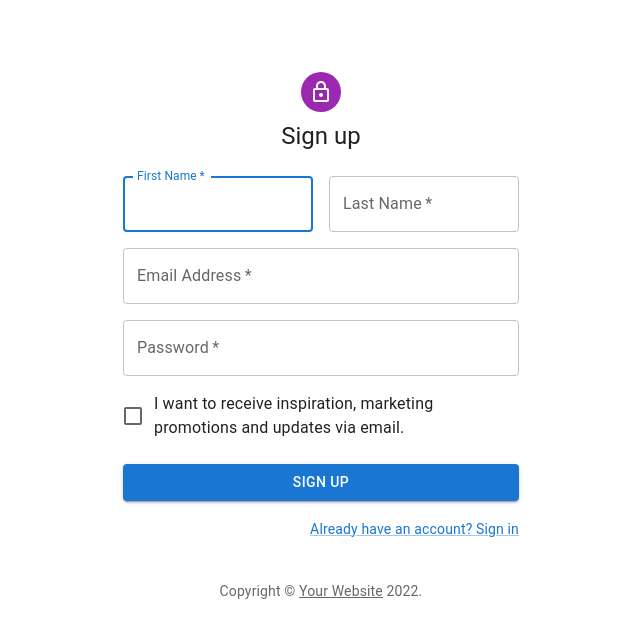
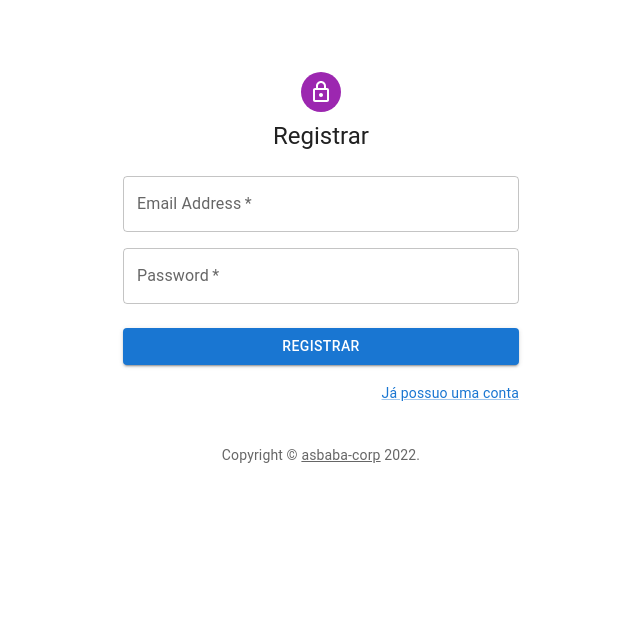
Before and after one commit to asbaba-corp/balcony, a Next.js app: page /user/register in a window 1280 px wide. Shown: the top 638 px of the page, without its empty margins (319-959 px from the left). Built offline with nearby package versions, Linux system fonts and the light colour scheme.

Commit message:
feat: improve login an register page

```diff
--- a/core/http-client/axios-client.ts
+++ b/core/http-client/axios-client.ts
@@ -3,13 +3,14 @@ import { HttpClient } from "./interface"
 
 export class AxiosHttpClient implements HttpClient {
   private client = axios.create({
-    baseURL: process.env.API_BASE_URL
+    baseURL: process.env.NEXT_PUBLIC_API_BASE_URL
   })
   get<T>(url: string, options?: AxiosRequestConfig): Promise<T> {
     return this.client.get(url, options)
   }
 
   post<T>(url: string, data: any, options: AxiosRequestConfig): Promise<T> {
+
     return this.client.post(url, data, options)
   }
 }
--- a/pages/_app.tsx
+++ b/pages/_app.tsx
@@ -2,6 +2,8 @@ import '../styles/globals.css'
 import type { AppProps } from 'next/app'
 
 function MyApp({ Component, pageProps }: AppProps) {
+  console.log(process.env.API_BASE_URL, process.env.NEXT_PUBLIC_API_BASE_URL)
+
   return <Component {...pageProps} />
 }
 
--- a/pages/user/login.tsx
+++ b/pages/user/login.tsx
@@ -15,7 +15,7 @@ import Container from '@mui/material/Container';
 function Copyright(props: any) {
   return (
     <Typography variant="body2" color="text.secondary" align="center" {...props}>
-      {'Copyright © asbaba-corp'}
+      {'Copyright © '}
       <Link color="inherit" href="https://asbaba-corp.com/">
         asbaba-corp
       </Link>{' '}
@@ -52,7 +52,7 @@ export default function SignIn() {
           <LockOutlinedIcon />
         </Avatar>
         <Typography component="h1" variant="h5">
-            Sign in
+          Login
         </Typography>
         <Box component="form" onSubmit={handleSubmit} noValidate sx={{ mt: 1 }}>
           <TextField
@@ -60,7 +60,7 @@ export default function SignIn() {
             required
             fullWidth
             id="email"
-              label="Email Address"
+            label="Email"
             name="email"
             autoComplete="email"
             autoFocus
@@ -70,14 +70,10 @@ export default function SignIn() {
             required
             fullWidth
             name="password"
-              label="Password"
+            label="Senha"
             type="password"
             id="password"
             autoComplete="current-password"
-            />
-            <FormControlLabel
-              control={<Checkbox value="remember" color="primary" />}
-              label="Remember me"
           />
           <Button
             type="submit"
@@ -85,17 +81,13 @@ export default function SignIn() {
             variant="contained"
             sx={{ mt: 3, mb: 2 }}
           >
-              Sign In
+            Login
           </Button>
           <Grid container>
-              <Grid item xs>
-                <Link href="#" variant="body2">
-                  Forgot password?
-                </Link>
-              </Grid>
+
             <Grid item>
-                <Link href="#" variant="body2">
-                  {"Don't have an account? Sign Up"}
+              <Link href="/user/register" variant="body2">
+                {"Não tem uma conta? Registre-se"}
               </Link>
             </Grid>
           </Grid>
--- a/pages/user/register.tsx
+++ b/pages/user/register.tsx
@@ -11,7 +11,6 @@ import Box from '@mui/material/Box';
 import LockOutlinedIcon from '@mui/icons-material/LockOutlined';
 import Typography from '@mui/material/Typography';
 import Container from '@mui/material/Container';
-import { createTheme, ThemeProvider } from '@mui/material/styles';
 import { userService } from '../../core/factories/user.factory';
 
 function Copyright(props: any) {
@@ -19,7 +18,7 @@ function Copyright(props: any) {
     <Typography variant="body2" color="text.secondary" align="center" {...props}>
       {'Copyright © '}
       <Link color="inherit" href="https://mui.com/">
-        Your Website
+        asbaba-corp
       </Link>{' '}
       {new Date().getFullYear()}
       {'.'}
@@ -30,6 +29,7 @@ function Copyright(props: any) {
 // TODO remove, this demo shouldn't need to reset the theme.
 
 export default function SignUp() {
+
   const handleSubmit = async (event: React.FormEvent<HTMLFormElement>) => {
     event.preventDefault();
     const data = new FormData(event.currentTarget);
@@ -43,10 +43,13 @@ export default function SignUp() {
     });
     const missingFields = requiredFields.filter(field => !fields.has(field));
     if (missingFields.length > 0) return
-    await userService.register({
-      email: fields.get('email') as string,
-      password: fields.get('password') as string,
-    });
+    try {
+      await userService.register({
+        email: fields.get('email') as string,
+        password: fields.get('password') as string,
+      })
+    } catch (err) {
+    }
   };
 
   return (
@@ -64,31 +67,11 @@ export default function SignUp() {
           <LockOutlinedIcon />
         </Avatar>
         <Typography component="h1" variant="h5">
-          Sign up
+          Registrar
         </Typography>
         <Box component="form" noValidate onSubmit={handleSubmit} sx={{ mt: 3 }}>
           <Grid container spacing={2}>
-            <Grid item xs={12} sm={6}>
-              <TextField
-                autoComplete="given-name"
-                name="firstName"
-                required
-                fullWidth
-                id="firstName"
-                label="First Name"
-                autoFocus
-              />
-            </Grid>
-            <Grid item xs={12} sm={6}>
-              <TextField
-                required
-                fullWidth
-                id="lastName"
-                label="Last Name"
-                name="lastName"
-                autoComplete="family-name"
-              />
-            </Grid>
+
             <Grid item xs={12}>
               <TextField
                 required
@@ -110,12 +93,7 @@ export default function SignUp() {
                 autoComplete="new-password"
               />
             </Grid>
-            <Grid item xs={12}>
-              <FormControlLabel
-                control={<Checkbox value="allowExtraEmails" color="primary" />}
-                label="I want to receive inspiration, marketing promotions and updates via email."
-              />
-            </Grid>
+
           </Grid>
           <Button
             type="submit"
@@ -123,12 +101,12 @@ export default function SignUp() {
             variant="contained"
             sx={{ mt: 3, mb: 2 }}
           >
-            Sign Up
+            Registrar
           </Button>
           <Grid container justifyContent="flex-end">
             <Grid item>
-              <Link href="#" variant="body2">
-                Already have an account? Sign in
+              <Link href="/user/login" variant="body2">
+                Já possuo uma conta
               </Link>
             </Grid>
           </Grid>
```
Also changed, not shown: 1 other file (tests, documents, lock files or other folders). Lines whose indentation alone changed are shown as unchanged.
